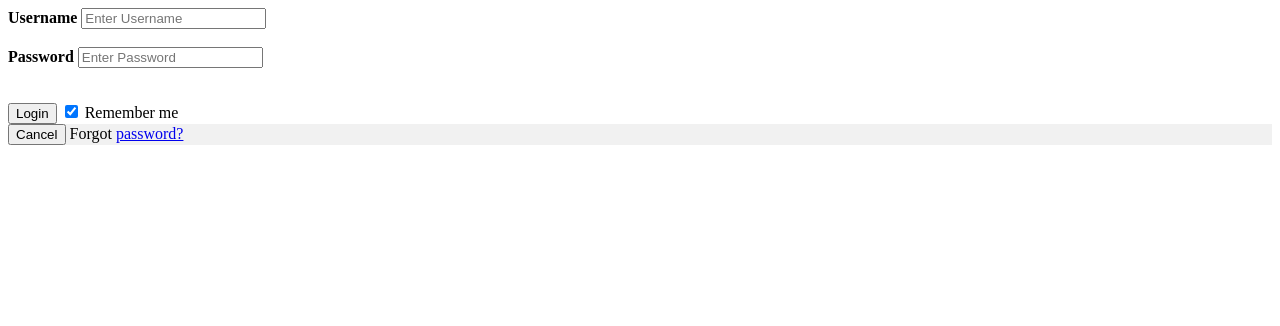
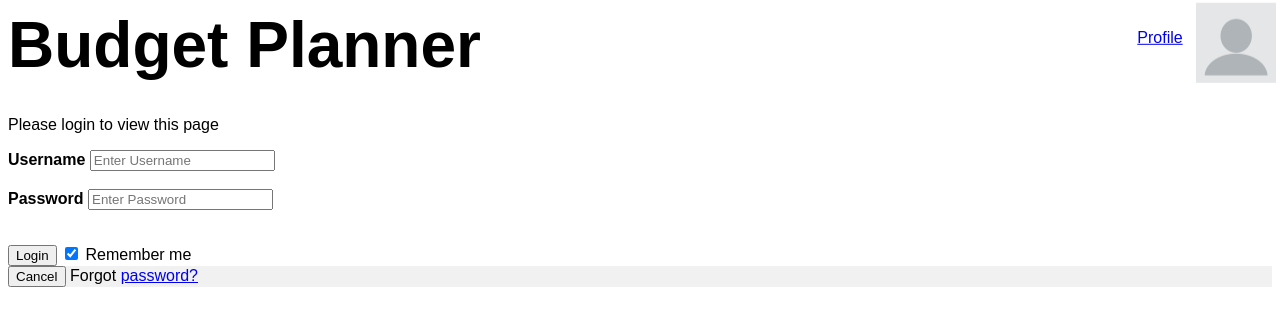
Before and after one commit to EL-S/BudgetPlanner, a Django app: page /budget in a window 1280 px wide. Shown: the top 326 px of the page. Run offline with Django 3.2, Linux system fonts and the light colour scheme; parts of the project's set-up code (start-up, migrations or seed data) failed here and were passed over.

Commit message:
improved page consistency

```diff
--- a/Application/views.py
+++ b/Application/views.py
@@ -6,9 +6,9 @@ import Application.database
 
 def index(request):
     if Application.database.check_login(request):
-        return render(request, 'budget.html', {})
+        return render(request, 'budget.html', {'title': 'My Plan'})
     else:
-        return render(request, 'index.html', {})
+        return render(request, 'index.html', {'check_login': Application.database.check_login(request)})
 
 def some_path(request):
     # this is a comment, if you want a link to this file/function, add it to the urls.py file in the BudgetPlanner directory
@@ -17,7 +17,13 @@ def some_path(request):
 # login page
 def login(request):
     # this is a comment, if you want a link to this file/function, add it to the urls.py file in the BudgetPlanner directory
-    return render(request, 'login.html', {'login': 'username'})
+    if Application.database.check_login(request):
+        return render(request, 'budget.html', {'title': 'My Plan'})
+    else:
+        return render(request, 'login.html', {'login': 'username'})
+
+def login_redirect(request, message):
+    return render(request, 'login.html', {'login': 'username', 'message': message})
 
 # processes login post request
 def login_user(request):
@@ -66,22 +72,22 @@ def budget(request):
     if Application.database.check_login(request):
         return render(request, 'budget.html', {'title': 'My Plan'})
     else:
-        return login(request)
+        return login_redirect(request, 'Please login to view this page')
 
 def spending(request):
     if Application.database.check_login(request):
         return render(request, 'spending.html', {'title': 'Actual Spending'})
     else:
-        return login(request)
+        return login_redirect(request, 'Please login to view this page')
 
 def reports(request):
     if Application.database.check_login(request):
         return render(request, 'reports.html', {'title': 'Reports'})
     else:
-        return login(request)
+        return login_redirect(request, 'Please login to view this page')
 
 def profile(request):
     if Application.database.check_login(request):
-        return render(request, 'profile.html', {'title': 'Profile'})
+        return render(request, 'profile.html', {'check_login': Application.database.check_login(request)})
     else:
-        return login(request)
+        return login_redirect(request, 'Please login to view this page')
--- a/templates/base.html
+++ b/templates/base.html
@@ -20,20 +20,26 @@
     <header>
 		<h1 id="mainH">Budget Planner</h1>
 
+        {% block profile %}
 		<div class="profile">
 			<p><a href="/profile">Profile</a>&nbsp&nbsp
 			<a href="/profile"><img id="proimg" src="{% static 'images/placeholder.png' %}" alt="Profile Picture" align="middle" style="width:5em;height:5em;"/></a></p>
-		</div>
+        </div>
+        {% endblock %}
+        </br>
+    </header>
 
-		</br>
+    {% endblock %}
+
+    {% block nav %}
+    <nav>
 		<div class="btn-group">
 			<form action="/budget"><button type="submit" {% if title == 'My Plan' %}id="active"{% endif %}>My Plan</button></form>
 			<form action="/spending"><button type="submit" {% if title == 'Actual Spending' %}id="active"{% endif %}>Actual Spending</button></form>
 			<form action="/reports"><button type="submit" {% if title == 'Reports' %}id="active"{% endif %}>Reports</button></form>
-		</div>
-
-		</br>
-	</header>
+        </div>
+        </br>
+    </nav>
     {% endblock %}
 
     <div id="content">
--- a/templates/login.html
+++ b/templates/login.html
@@ -1,3 +1,10 @@
+{% extends "base.html" %}
+{% load static %}
+
+{% block nav %}{% endblock %}
+
+{% block content %}
+	<p>{{ message }}</p>
 	<form action="/login_user" method="post">
 		{% csrf_token %}
 		<div class="container">
@@ -18,3 +25,4 @@
 			<span class="psw">Forgot <a href="#">password?</a></span>
 		</div>
 	</form>
+{% endblock %}
```
Also changed, not shown: templates/index.html (+10 -10 lines), templates/profile.html (+9 -1 lines), templates/register.html (+7 -0 lines). Lines whose indentation alone changed are shown as unchanged.
